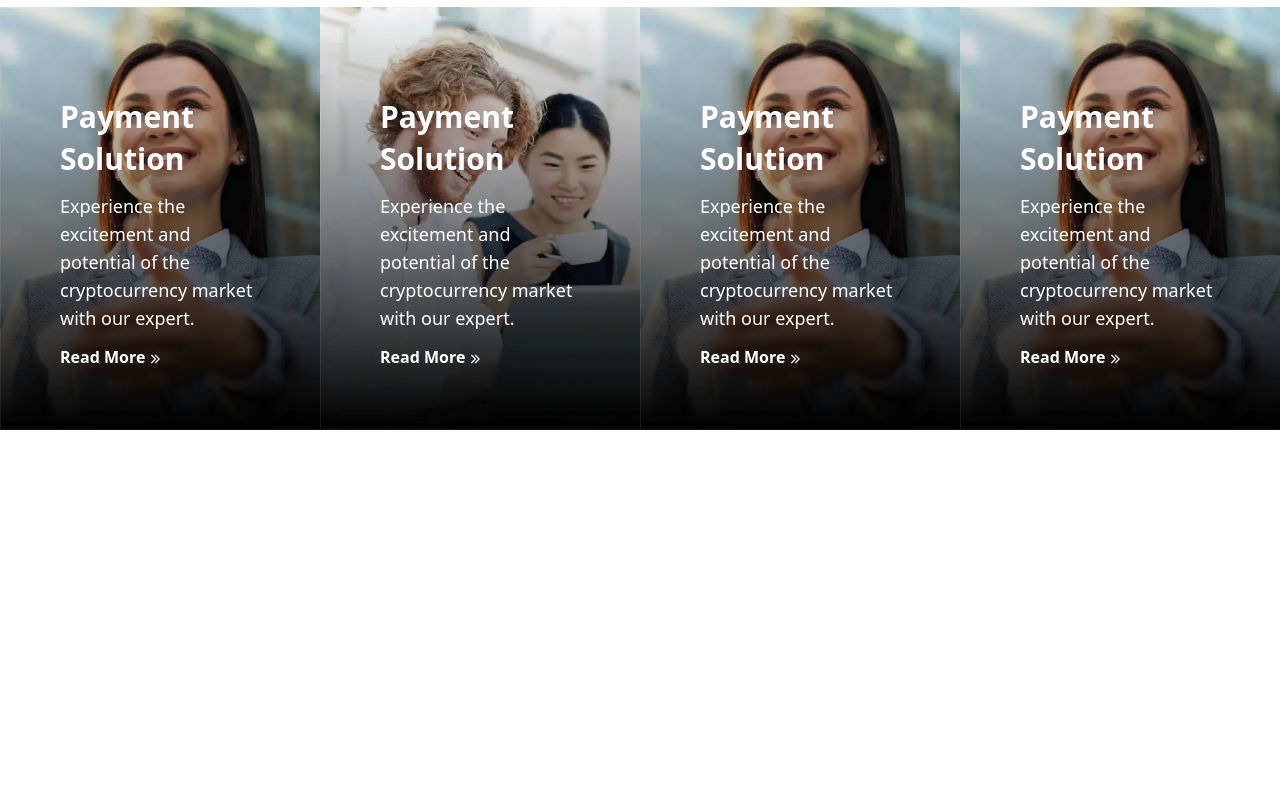
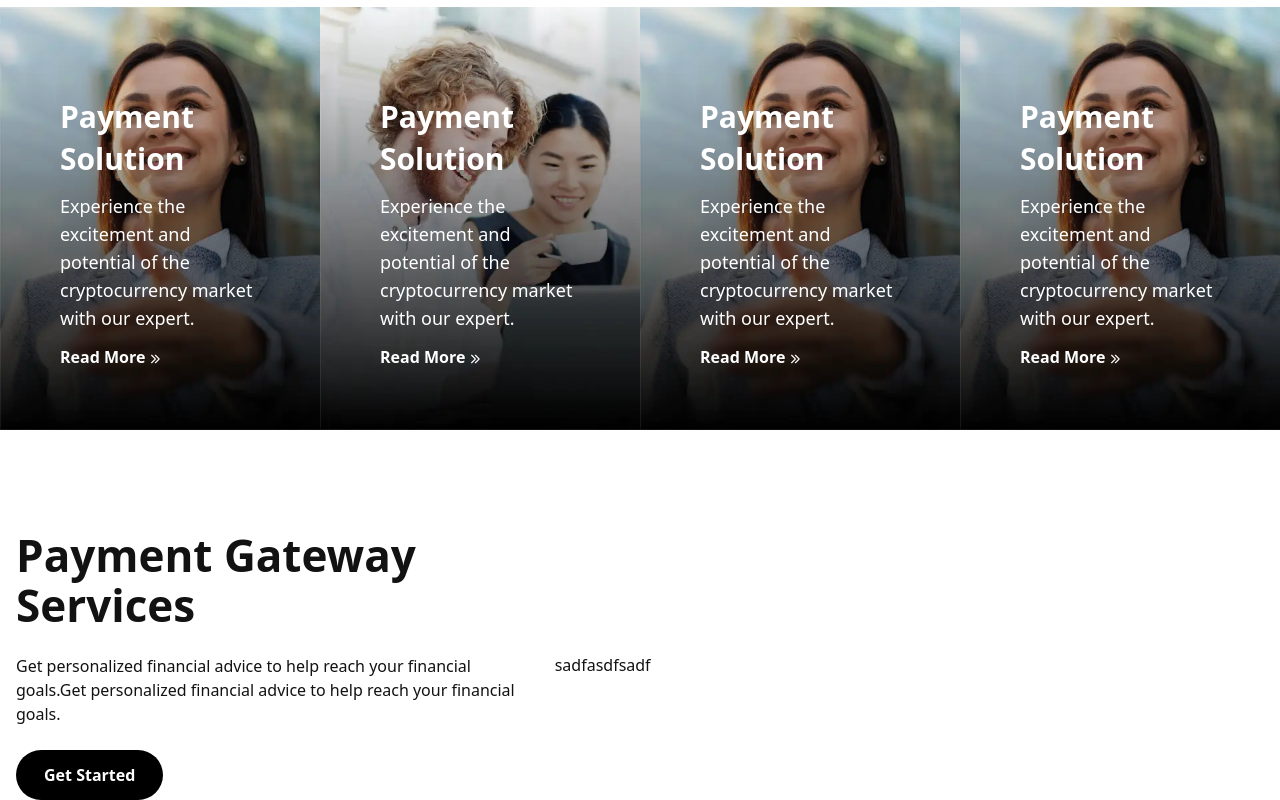
Before and after one commit to panjiasmoroart/next-blog, a Next.js app: page / in a window 1280 px wide. Shown: the part 2580-3380 px from the top of the page. Before the commit the page ends 3010 px from the top, so only its background shows below. Built offline with nearby package versions, Linux system fonts and the light colour scheme.

Commit message:
Gate Way Services Part Design - Part 1

```diff
--- a/src/app/page.js
+++ b/src/app/page.js
@@ -6,9 +6,9 @@
 import serviceData from '@/data/service.json';
 import PaymentGateway from "@/components/PaymentGateway/PaymentGateway";
 import CaseStudy from "@/components/CaseStudy/CaseStudy";
+import PaymentGatewayTwo from "@/components/PaymentGateway/PaymentGatewayTwo";
 
 export default function Home() {
-
   return (
     <div className="overflow-x-hidden">
       <header id="header">
@@ -21,6 +21,7 @@
           <Service data={serviceData} />
           <PaymentGateway />
           <CaseStudy />
+          <PaymentGatewayTwo />
        </main>
     </div>
   );
--- /dev/null
+++ b/src/components/PaymentGateway/PaymentGatewayTwo.jsx
@@ -0,0 +1,40 @@
+'use client'
+ import { useInView } from 'framer-motion';
+ import React, { useRef } from 'react';
+ import Image from 'next/image';
+ import Link from 'next/link';
+ import * as Icon from '@phosphor-icons/react/dist/ssr'
+
+const PaymentGatewayTwo = () => {
+    const ref = useRef(null)
+    const isInView = useInView(ref, {once: true})
+
+    return (
+        <div>
+            <section className='payment-gateway-one style-second lg:mt-[100px] sm:mt-16 mt-10' ref={ref}>
+                <div className='container'>
+                    <div className='content flex items-center gap-8'>
+                        <div className='w-full xl:w-5/12 flex flex-col gap-y-6'>
+                            <h3 className='heading3'>Payment Gateway Services</h3>
+                            <div className='body3 text-secondary'>
+                                Get personalized financial advice to help reach your financial goals.Get personalized financial advice to help reach your financial goals.
+                            </div>
+
+                            <div className='button-block'>
+                                <Link className='button-main bg-black hover:bg-black text-white bg-blue  rounded-full' href='/'>
+                                    Get Started
+                                </Link>
+                            </div>
+                        </div>
+
+                        <div className='w-11/12 xl:w-7/12'>
+                            sadfasdfsadf
+                        </div>
+                    </div>
+                </div>
+            </section>
+        </div>
+    );
+ };
+
+ export default PaymentGatewayTwo;
```
